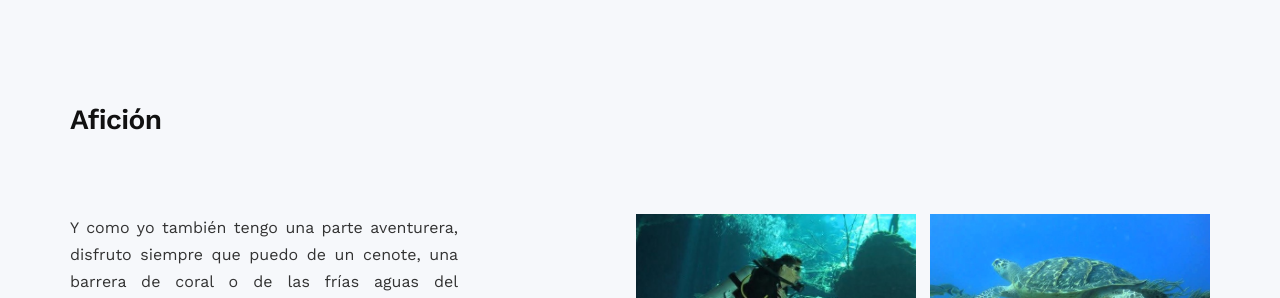
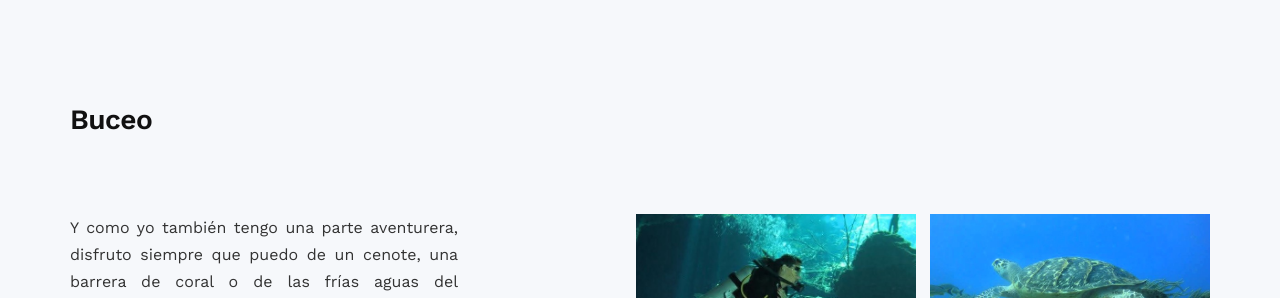
Before and after one commit to lucia-ferreno-pico/Portfolio, a Jekyll site: the page built from about.md, in a window 1280 px wide and 900 px high, scrolled down 859 px. Shown: the part 424-722 px from the top of the window. Built offline with Jekyll 4.4.1, drawn with Linux system fonts in a browser that asks for light colours.

Commit message:
Update about.md

```diff
--- a/about.md
+++ b/about.md
@@ -45,7 +45,7 @@ permalink: /about/
 </section>
 
  <section class="personal-block">
-  <h2>Afición</h2>
+  <h2>Buceo</h2>
 
   <div class="personal-grid">
     <div class="personal-text">
```
